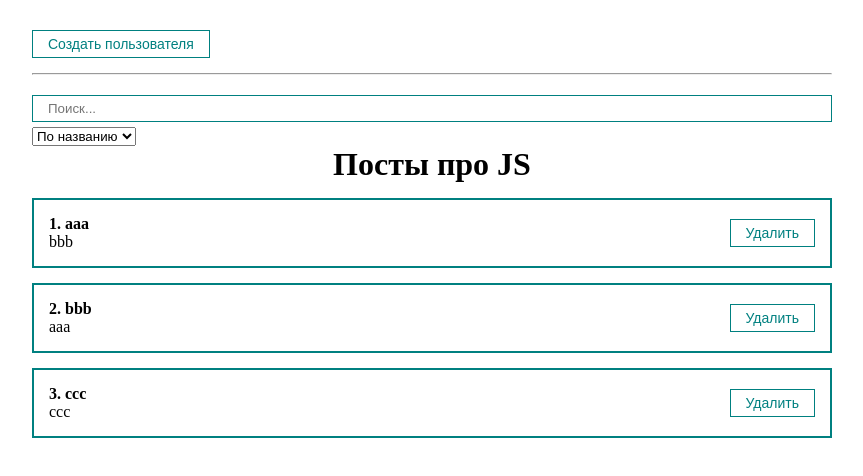
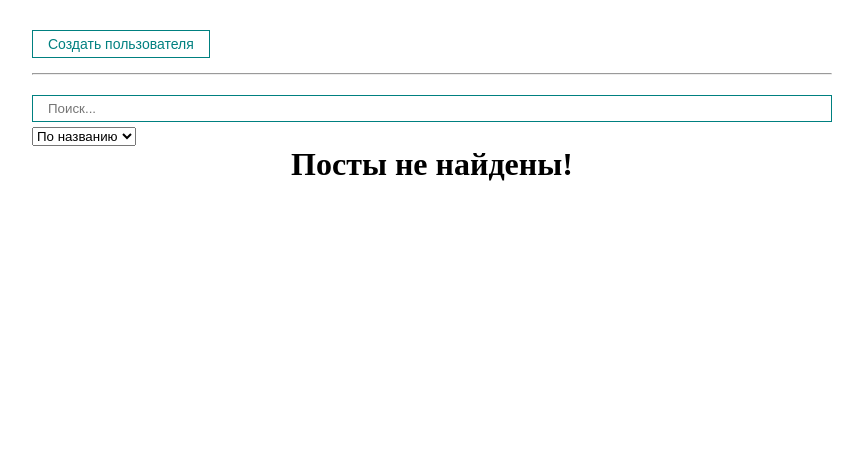
Before and after one commit to antonoptimus/react_training, a React (Create React App) app: page / in a window 1280 px wide. Shown: the top 476 px of the page, without its empty margins (208-1071 px from the left). Built offline with nearby package versions, Linux system fonts and the light colour scheme.

Commit message:
decomposition, custom hooks

```diff
--- a/src/App.js
+++ b/src/App.js
@@ -7,31 +7,13 @@
 import MySelect from "./components/UI/select/MySelect";
 import PostFilter from "./components/PostFilter";
 import MyModal from "./components/UI/MyModal/MyModal";
+import { usePosts } from "./hooks/usePosts";
 
 function App() {
-  const [posts, setPosts] = useState([
-    { id: 1, title: "aaa", body: "bbb" },
-    { id: 2, title: "bbb", body: "aaa" },
-    { id: 3, title: "ccc", body: "ccc" },
-  ]);
-
+  const [posts, setPosts] = useState([]);
   const [filter, setFilter] = useState({ sort: "", query: "" });
   const [modal, setModal] = useState(false);
-
-  const sortedPosts = useMemo(() => {
-    if (filter.sort) {
-      return [...posts].sort((a, b) =>
-        a[filter.sort].localeCompare(b[filter.sort])
-      );
-    }
-    return posts;
-  }, [filter.sort, posts]);
-
-  const sortedAndSearchedPosts = useMemo(() => {
-    return sortedPosts.filter((post) =>
-      post.title.toLowerCase().includes(filter.query.toLowerCase())
-    );
-  }, [filter.query, sortedPosts]);
+  const sortedAndSearchedPosts = usePosts(posts, filter.sort, filter.query);
 
   const createPost = (newPost) => {
     setPosts([...posts, newPost]);
--- /dev/null
+++ b/src/hooks/usePosts.js
@@ -0,0 +1,24 @@
+import React, { useMemo } from "react";
+
+export const useSortedPosts = (posts, sort) => {
+  const sortedPosts = useMemo(() => {
+    if (sort) {
+      return [...posts].sort((a, b) => a[sort].localeCompare(b[sort]));
+    }
+    return posts;
+  }, [sort, posts]);
+
+  return sortedPosts;
+};
+
+export const usePosts = (posts, sort, query) => {
+  const sortedPosts = useSortedPosts(posts, sort);
+
+  const sortedAndSearchedPosts = useMemo(() => {
+    return sortedPosts.filter((post) =>
+      post.title.toLowerCase().includes(query.toLowerCase())
+    );
+  }, [query, sortedPosts]);
+
+  return sortedAndSearchedPosts;
+};
```
